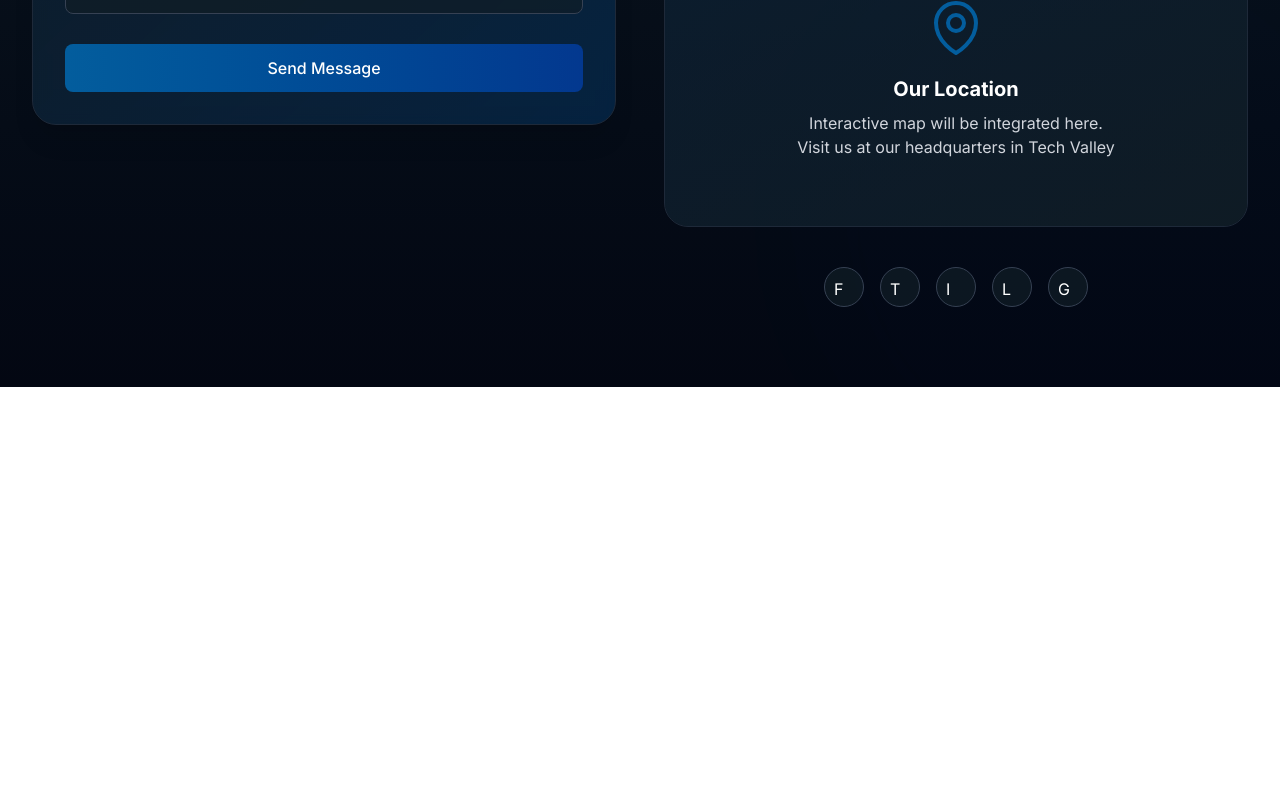
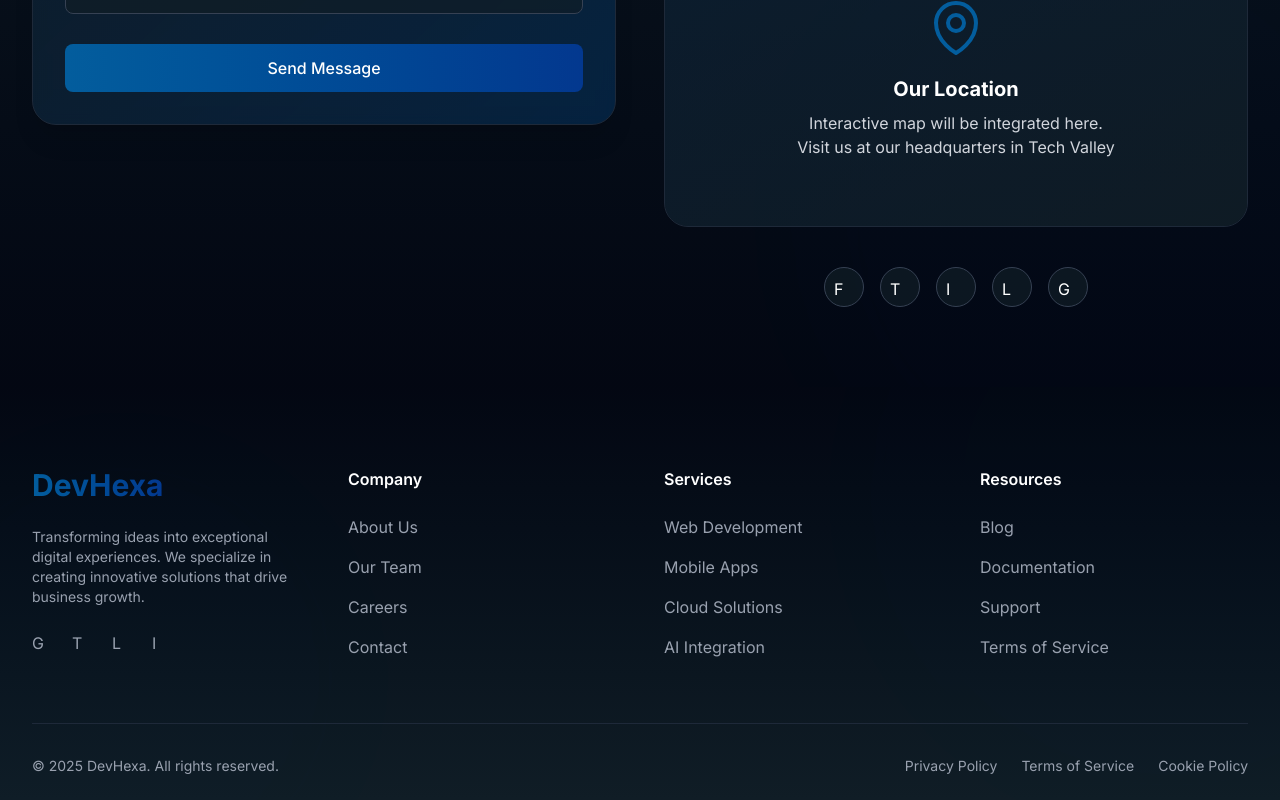
Before and after one commit to hamzaq453/dev-hexa, a Next.js app: page / in a window 1280 px wide. Shown: the part 3976-4776 px from the top of the page. Before the commit the page ends 4363 px from the top, so only its background shows below. Built offline with nearby package versions, Linux system fonts and the light colour scheme.

Commit message:
Created Footer section

```diff
--- /dev/null
+++ b/app/components/FooterSection.tsx
@@ -0,0 +1,219 @@
+'use client';
+
+import { motion } from 'framer-motion';
+import { useInView } from 'react-intersection-observer';
+import Link from 'next/link';
+import Image from 'next/image';
+import {
+  EnvelopeIcon,
+  PhoneIcon,
+  MapPinIcon,
+} from '@heroicons/react/24/outline';
+
+const FooterSection = () => {
+  const [ref, inView] = useInView({
+    triggerOnce: true,
+    threshold: 0.1,
+  });
+
+  const containerVariants = {
+    hidden: { opacity: 0, y: 20 },
+    visible: {
+      opacity: 1,
+      y: 0,
+      transition: {
+        duration: 0.6,
+        staggerChildren: 0.1,
+      },
+    },
+  };
+
+  const itemVariants = {
+    hidden: { opacity: 0, y: 10 },
+    visible: {
+      opacity: 1,
+      y: 0,
+      transition: {
+        duration: 0.6,
+      },
+    },
+  };
+
+  const footerLinks = {
+    company: [
+      { name: 'About Us', href: '/about' },
+      { name: 'Our Team', href: '/team' },
+      { name: 'Careers', href: '/careers' },
+      { name: 'Contact', href: '/contact' },
+    ],
+    services: [
+      { name: 'Web Development', href: '/services/web' },
+      { name: 'Mobile Apps', href: '/services/mobile' },
+      { name: 'Cloud Solutions', href: '/services/cloud' },
+      { name: 'AI Integration', href: '/services/ai' },
+    ],
+    resources: [
+      { name: 'Blog', href: '/blog' },
+      { name: 'Documentation', href: '/docs' },
+      { name: 'Support', href: '/support' },
+      { name: 'Terms of Service', href: '/terms' },
+    ],
+  };
+
+  const socialLinks = [
+    { name: 'GitHub', href: '#', icon: 'github' },
+    { name: 'Twitter', href: '#', icon: 'twitter' },
+    { name: 'LinkedIn', href: '#', icon: 'linkedin' },
+    { name: 'Instagram', href: '#', icon: 'instagram' },
+  ];
+
+  return (
+    <footer className="relative bg-gradient-to-b from-gray-950 to-[#101D26] pt-20 pb-6 overflow-hidden">
+      {/* Background Elements */}
+      <div className="absolute inset-0 overflow-hidden pointer-events-none">
+        <motion.div
+          animate={{
+            scale: [1, 1.2, 1],
+            opacity: [0.1, 0.2, 0.1],
+          }}
+          transition={{
+            duration: 8,
+            repeat: Infinity,
+            repeatType: "reverse",
+          }}
+          className="absolute w-[600px] h-[600px] bg-[#035D9D]/10 rounded-full blur-3xl -top-48 -right-48"
+        />
+        <motion.div
+          animate={{
+            scale: [1, 1.1, 1],
+            opacity: [0.1, 0.15, 0.1],
+          }}
+          transition={{
+            duration: 6,
+            repeat: Infinity,
+            repeatType: "reverse",
+          }}
+          className="absolute w-[500px] h-[500px] bg-[#03388F]/10 rounded-full blur-3xl -bottom-32 -left-32"
+        />
+      </div>
+
+      {/* Main Footer Content */}
+      <motion.div
+        ref={ref}
+        variants={containerVariants}
+        initial="hidden"
+        animate={inView ? "visible" : "hidden"}
+        className="relative z-10 max-w-7xl mx-auto px-4 sm:px-6 lg:px-8"
+      >
+        <div className="grid grid-cols-1 md:grid-cols-2 lg:grid-cols-4 gap-12 mb-16">
+          {/* Brand Column */}
+          <motion.div variants={itemVariants} className="space-y-6">
+            <Link href="/" className="block">
+              <span className="text-3xl font-bold bg-gradient-to-r from-[#035D9D] to-[#03388F] text-transparent bg-clip-text">
+                DevHexa
+              </span>
+            </Link>
+            <p className="text-gray-400 text-sm">
+              Transforming ideas into exceptional digital experiences. We specialize in creating innovative solutions that drive business growth.
+            </p>
+            <div className="flex space-x-4">
+              {socialLinks.map((social) => (
+                <a
+                  key={social.name}
+                  href={social.href}
+                  className="text-gray-400 hover:text-white transition-colors"
+                >
+                  <span className="sr-only">{social.name}</span>
+                  <div className="w-6 h-6">{social.icon[0].toUpperCase()}</div>
+                </a>
+              ))}
+            </div>
+          </motion.div>
+
+          {/* Quick Links Columns */}
+          <motion.div variants={itemVariants}>
+            <h3 className="text-white font-semibold mb-6">Company</h3>
+            <ul className="space-y-4">
+              {footerLinks.company.map((link) => (
+                <li key={link.name}>
+                  <Link
+                    href={link.href}
+                    className="text-gray-400 hover:text-white transition-colors"
+                  >
+                    {link.name}
+                  </Link>
+                </li>
+              ))}
+            </ul>
+          </motion.div>
+
+          <motion.div variants={itemVariants}>
+            <h3 className="text-white font-semibold mb-6">Services</h3>
+            <ul className="space-y-4">
+              {footerLinks.services.map((link) => (
+                <li key={link.name}>
+                  <Link
+                    href={link.href}
+                    className="text-gray-400 hover:text-white transition-colors"
+                  >
+                    {link.name}
+                  </Link>
+                </li>
+              ))}
+            </ul>
+          </motion.div>
+
+          <motion.div variants={itemVariants}>
+            <h3 className="text-white font-semibold mb-6">Resources</h3>
+            <ul className="space-y-4">
+              {footerLinks.resources.map((link) => (
+                <li key={link.name}>
+                  <Link
+                    href={link.href}
+                    className="text-gray-400 hover:text-white transition-colors"
+                  >
+                    {link.name}
+                  </Link>
+                </li>
+              ))}
+            </ul>
+          </motion.div>
+        </div>
+
+        {/* Bottom Bar */}
+        <motion.div
+          variants={itemVariants}
+          className="border-t border-gray-800 pt-8 mt-8"
+        >
+          <div className="flex flex-col md:flex-row justify-between items-center space-y-4 md:space-y-0">
+            <p className="text-gray-400 text-sm">
+              © {new Date().getFullYear()} DevHexa. All rights reserved.
+            </p>
+            <div className="flex space-x-6">
+              <Link
+                href="/privacy"
+                className="text-gray-400 hover:text-white text-sm transition-colors"
+              >
+                Privacy Policy
+              </Link>
+              <Link
+                href="/terms"
+                className="text-gray-400 hover:text-white text-sm transition-colors"
+              >
+                Terms of Service
+              </Link>
+              <Link
+                href="/cookies"
+                className="text-gray-400 hover:text-white text-sm transition-colors"
+              >
+                Cookie Policy
+              </Link>
+            </div>
+          </div>
+        </motion.div>
+      </motion.div>
+    </footer>
+  );
+};
+
+export default FooterSection;
--- a/app/layout.tsx
+++ b/app/layout.tsx
@@ -2,6 +2,7 @@ import type { Metadata } from "next";
 import { Inter } from "next/font/google";
 import "./globals.css";
 import CustomCursor from "./components/CustomCursor";
+import FooterSection from "./components/FooterSection";
 
 const inter = Inter({ subsets: ["latin"] });
 
@@ -20,6 +21,7 @@ export default function RootLayout({
       <body className={inter.className}>
         <CustomCursor />
         {children}
+        <FooterSection />
       </body>
     </html>
   );
```
